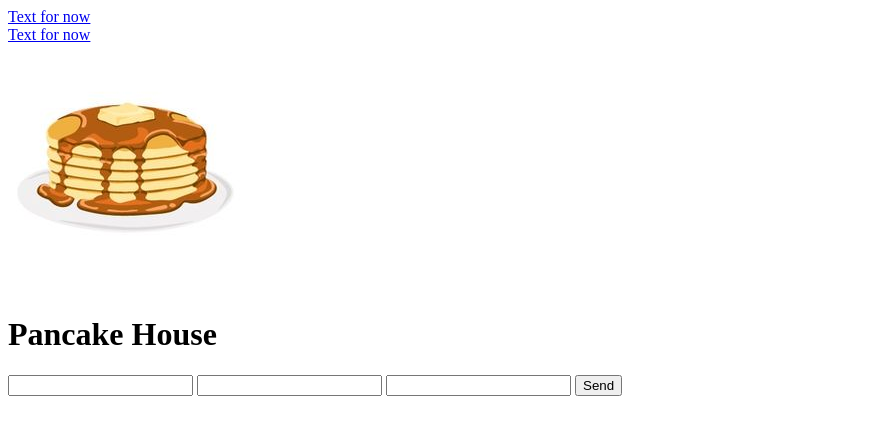
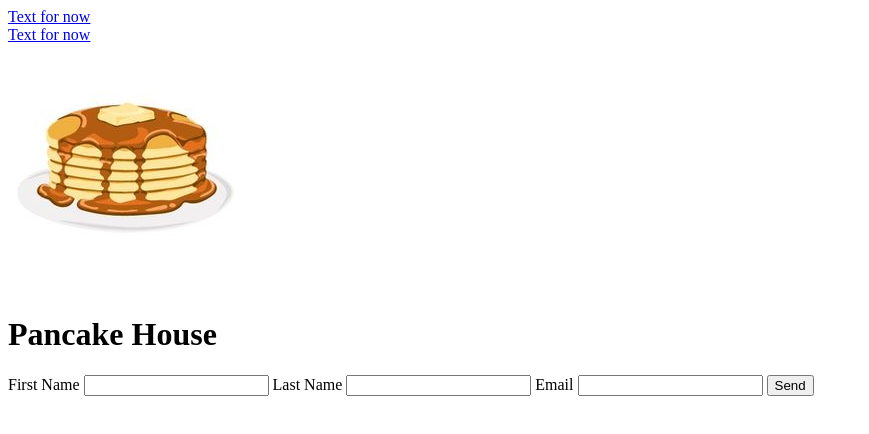
Before and after one commit to Ianwehmeyer/project01, a plain HTML site: page index.html in a window 1280 px wide. Shown: the whole page, without its empty margins (0-869 px from the left). Drawn offline with Linux system fonts and the light colour scheme.

Commit message:
Labeling Form
Labeling form before I get too far ahead of myself and forget to.

```diff
--- a/index.html
+++ b/index.html
@@ -11,10 +11,13 @@
         </a>
         <h1>Pancake House</h1>
         <form action="https://formspree.io/xknqrazv" method="POST">
+            <label for="firstname">First Name</label>
             <input type="text" name="firstname">
+            <label for="lastname">Last Name</label>
             <input type="text" name="lastname">
+            <label for="_replyto">Email</label>
             <input type="email" name="_replyto">
-            <input type="submit" value="Send">
+            <input type="submit" value="Send"> <!--Afraid to mess with this - would rather it say something different than send-->
           </form>
     </body>
 </html>
```
